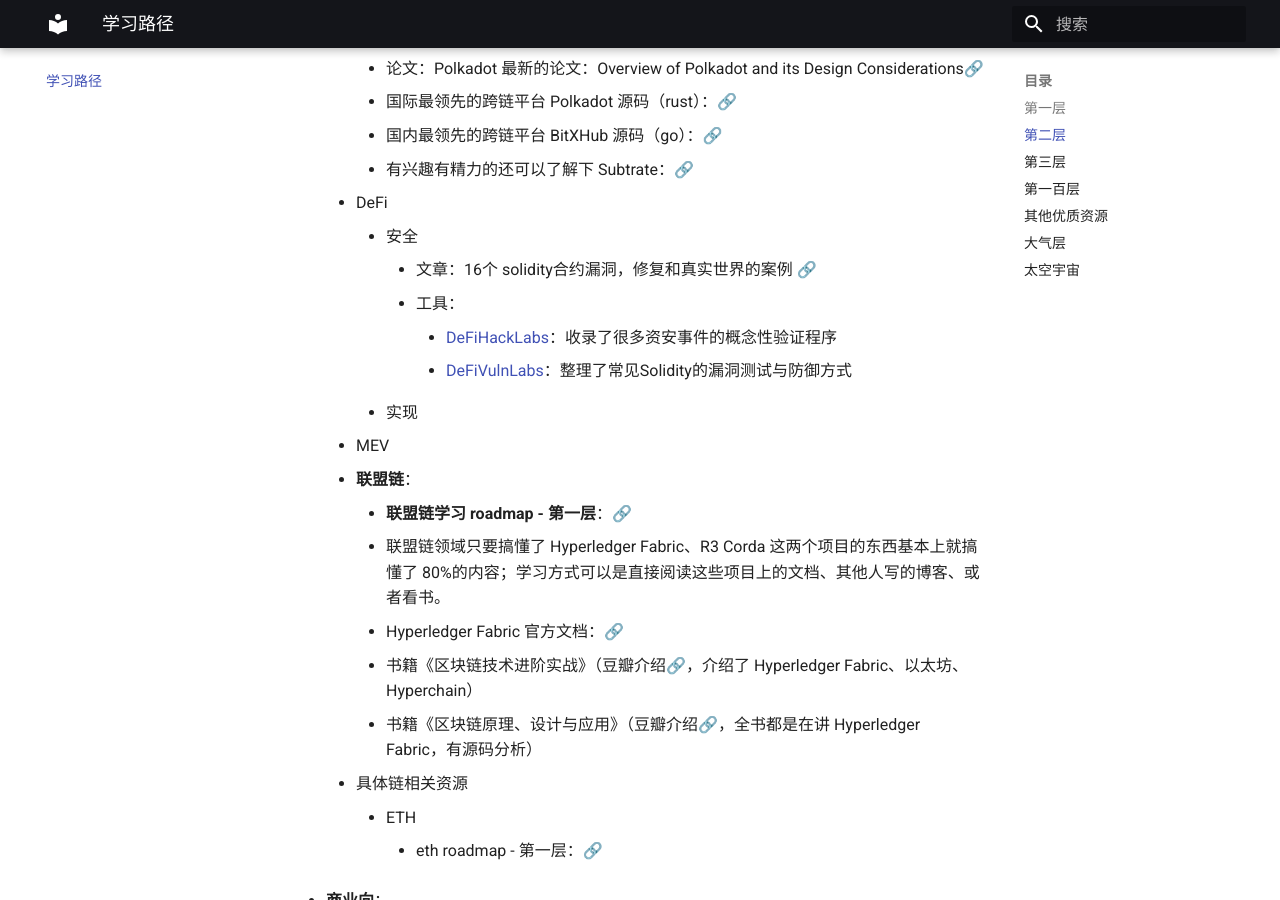
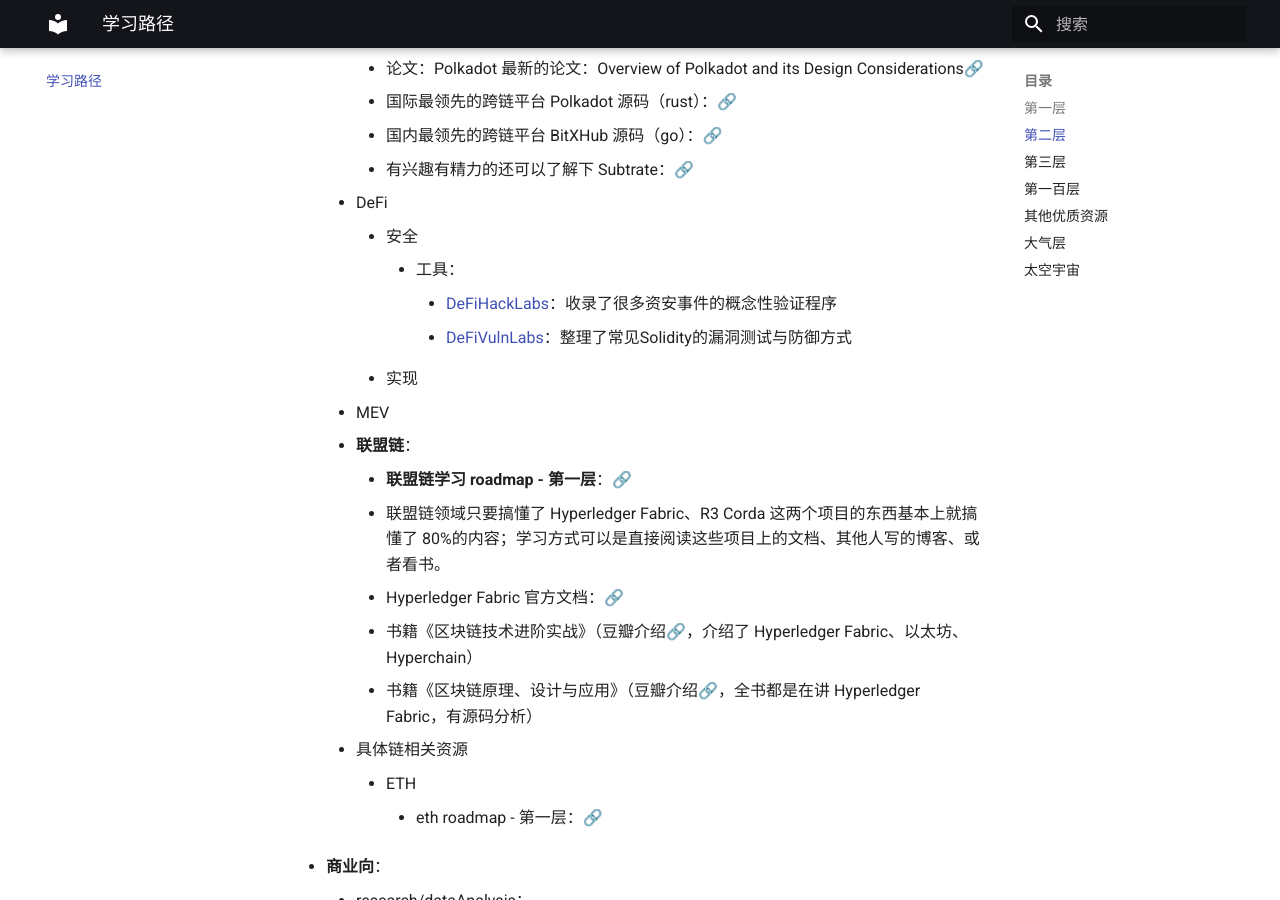
Before and after one commit to ZJUBCA/roadmap, an MkDocs documentation site: the page built from docs/index.md, in a window 1280 px wide and 900 px high, scrolled down 4377 px. Built offline with MkDocs 1.6.1 and Material for MkDocs 9.7.7, drawn with Linux system fonts in a browser that asks for light colours.

Commit message:
delete the expired link

```diff
--- a/docs/index.md
+++ b/docs/index.md
@@ -136,7 +136,6 @@
 
     -   DeFi
         -   安全
-            -   文章：16个 solidity合约漏洞，修复和真实世界的案例 [🔗](https://hackernoon.com/hackpedia-16-solidity-hacks-vulnerabilities-their-fixes-and-real-world-examples-f3210eba5148)
             -   工具：
                 -   [DeFiHackLabs](https://github.com/SunWeb3Sec/DeFiHackLabs)：收录了很多资安事件的概念性验证程序
                 -   [DeFiVulnLabs](https://github.com/SunWeb3Sec/DeFiVulnLabs)：整理了常见Solidity的漏洞测试与防御方式
```
